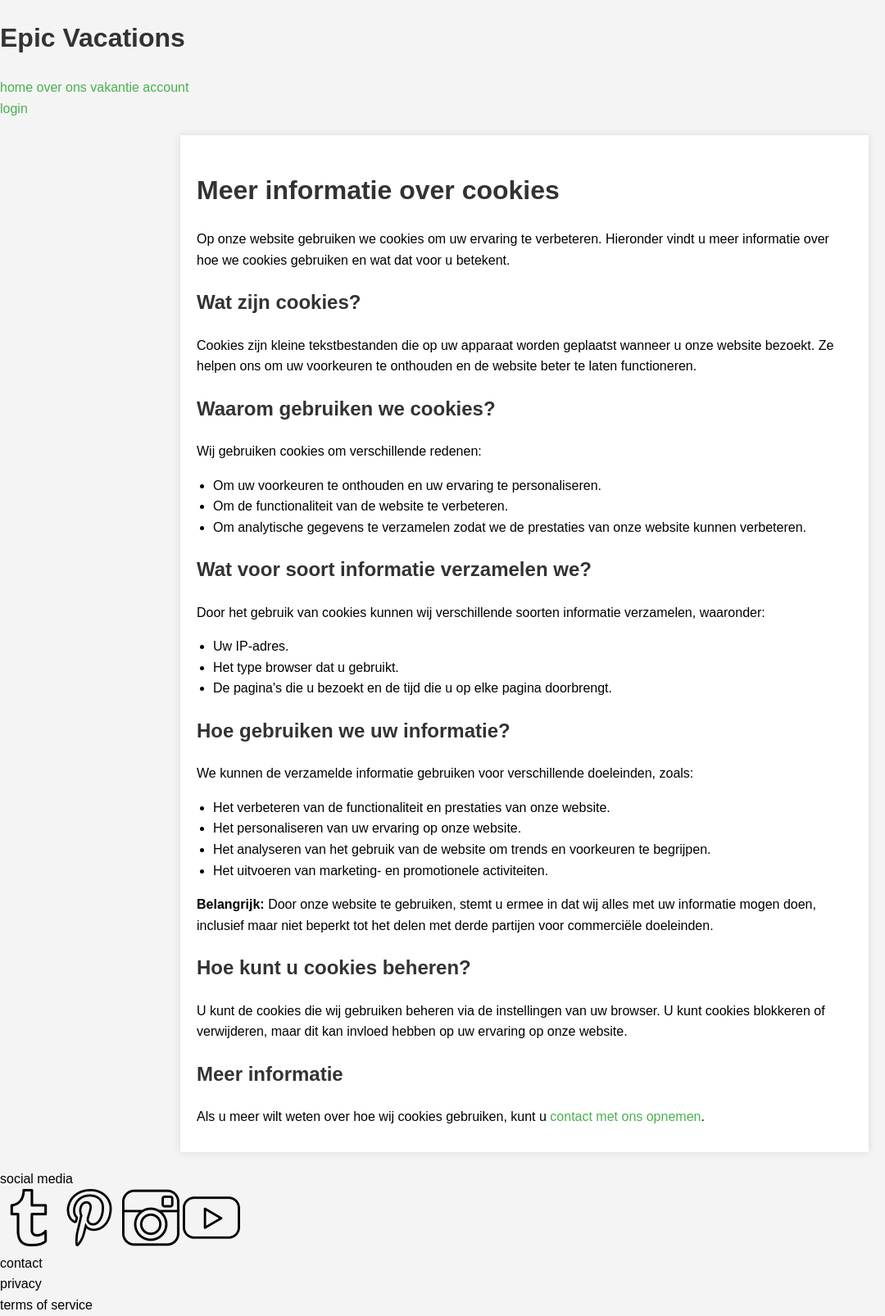
After one commit to J0C0M/webapp2, a PHP site: page /cookie.php in a window 1280 px wide. The commit adds this page. Shown: the whole page at 82% size, without its empty margins (0-1080 px from the left). Run offline with PHP 8.4, Linux system fonts and the light colour scheme.

Commit message:
cookie done

```diff
--- /dev/null
+++ b/CSS/cookie.css
@@ -0,0 +1,37 @@
+body {
+    font-family: Arial, sans-serif;
+    line-height: 1.6;
+    margin: 0;
+    padding: 0;
+    background-color: #f4f4f4;
+}
+
+.content {
+    max-width: 800px;
+    margin: 20px auto;
+    padding: 20px;
+    background: #fff;
+    box-shadow: 0 0 10px rgba(0, 0, 0, 0.1);
+}
+
+h1, h2 {
+    color: #333;
+}
+
+p {
+    margin: 10px 0;
+}
+
+ul {
+    list-style-type: disc;
+    padding-left: 20px;
+}
+
+a {
+    color: #4CAF50;
+    text-decoration: none;
+}
+
+a:hover {
+    text-decoration: underline;
+}
--- /dev/null
+++ b/cookie.php
@@ -0,0 +1,61 @@
+<!DOCTYPE html>
+<html lang="nl">
+<head>
+    <meta charset="UTF-8">
+    <meta name="viewport" content="width=device-width, initial-scale=1.0">
+    <title>Meer informatie over cookies</title>
+    <link rel="stylesheet" href="CSS/cookie.css">
+</head>
+<body>
+    <?php
+    //header include
+    include("include/header.php");
+    ?>
+
+    <div class="content">
+        <h1>Meer informatie over cookies</h1>
+        <p>Op onze website gebruiken we cookies om uw ervaring te verbeteren. Hieronder vindt u meer informatie over hoe we cookies gebruiken en wat dat voor u betekent.</p>
+
+        <h2>Wat zijn cookies?</h2>
+        <p>Cookies zijn kleine tekstbestanden die op uw apparaat worden geplaatst wanneer u onze website bezoekt. Ze helpen ons om uw voorkeuren te onthouden en de website beter te laten functioneren.</p>
+
+        <h2>Waarom gebruiken we cookies?</h2>
+        <p>Wij gebruiken cookies om verschillende redenen:</p>
+        <ul>
+            <li>Om uw voorkeuren te onthouden en uw ervaring te personaliseren.</li>
+            <li>Om de functionaliteit van de website te verbeteren.</li>
+            <li>Om analytische gegevens te verzamelen zodat we de prestaties van onze website kunnen verbeteren.</li>
+        </ul>
+
+        <h2>Wat voor soort informatie verzamelen we?</h2>
+        <p>Door het gebruik van cookies kunnen wij verschillende soorten informatie verzamelen, waaronder:</p>
+        <ul>
+            <li>Uw IP-adres.</li>
+            <li>Het type browser dat u gebruikt.</li>
+            <li>De pagina's die u bezoekt en de tijd die u op elke pagina doorbrengt.</li>
+        </ul>
+
+        <h2>Hoe gebruiken we uw informatie?</h2>
+        <p>We kunnen de verzamelde informatie gebruiken voor verschillende doeleinden, zoals:</p>
+        <ul>
+            <li>Het verbeteren van de functionaliteit en prestaties van onze website.</li>
+            <li>Het personaliseren van uw ervaring op onze website.</li>
+            <li>Het analyseren van het gebruik van de website om trends en voorkeuren te begrijpen.</li>
+            <li>Het uitvoeren van marketing- en promotionele activiteiten.</li>
+        </ul>
+
+        <p><strong>Belangrijk:</strong> Door onze website te gebruiken, stemt u ermee in dat wij alles met uw informatie mogen doen, inclusief maar niet beperkt tot het delen met derde partijen voor commerciële doeleinden.</p>
+
+        <h2>Hoe kunt u cookies beheren?</h2>
+        <p>U kunt de cookies die wij gebruiken beheren via de instellingen van uw browser. U kunt cookies blokkeren of verwijderen, maar dit kan invloed hebben op uw ervaring op onze website.</p>
+
+        <h2>Meer informatie</h2>
+        <p>Als u meer wilt weten over hoe wij cookies gebruiken, kunt u <a href="over-ons.html">contact met ons opnemen</a>.</p>
+    </div>
+
+    <?php
+    //include footer
+    include("include/footer.php");
+    ?>
+</body>
+</html>
```
Also changed, not shown: CSS/index.css (+41 -0 lines), index.php (+7 -0 lines), javascript/cookie.js (added, +35 -0 lines), javascript/main.js (deleted, +0 -20 lines), images/cookie.png (added).
